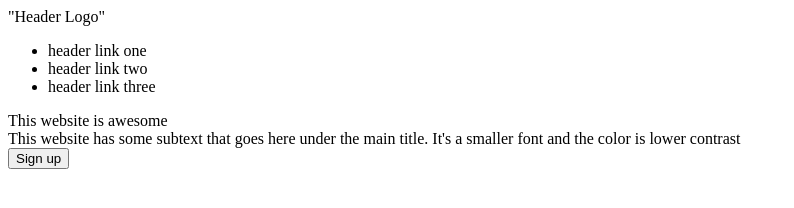
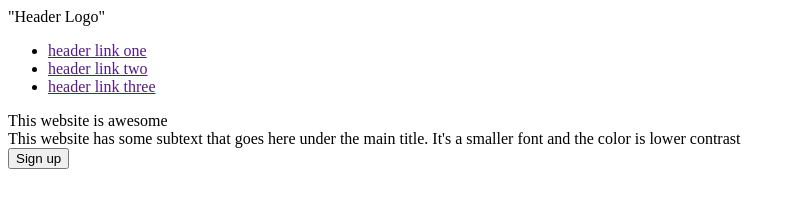
Before and after one commit to HabitualCarrot/Landing-Page, a plain HTML site: page index.html in a window 1280 px wide. Shown: the whole page, without its empty margins (0-794 px from the left). Drawn offline with Linux system fonts and the light colour scheme.

Commit message:
Add a element to header links

```diff
--- a/index.html
+++ b/index.html
@@ -4,6 +4,7 @@
     <meta charset="UTF-8">
     <meta name="viewport" content="width=device-width, initial-scale=1.0">
     <title>Document</title>
+    <link rel="stylesheet" href="style.css">
 </head>
 
 <body>
@@ -13,9 +14,9 @@
         </div>
         <div class="right-links">
             <ul>
-                <li>header link one</li>
-                <li>header link two</li>
-                <li>header link three</li>
+                <li><a href="">header link one</a></li></li>
+                <li><a href="">header link two</a></li>
+                <li><a href>header link three</a></li>
             </ul>
         </div>
         <div class="head-body">
```
